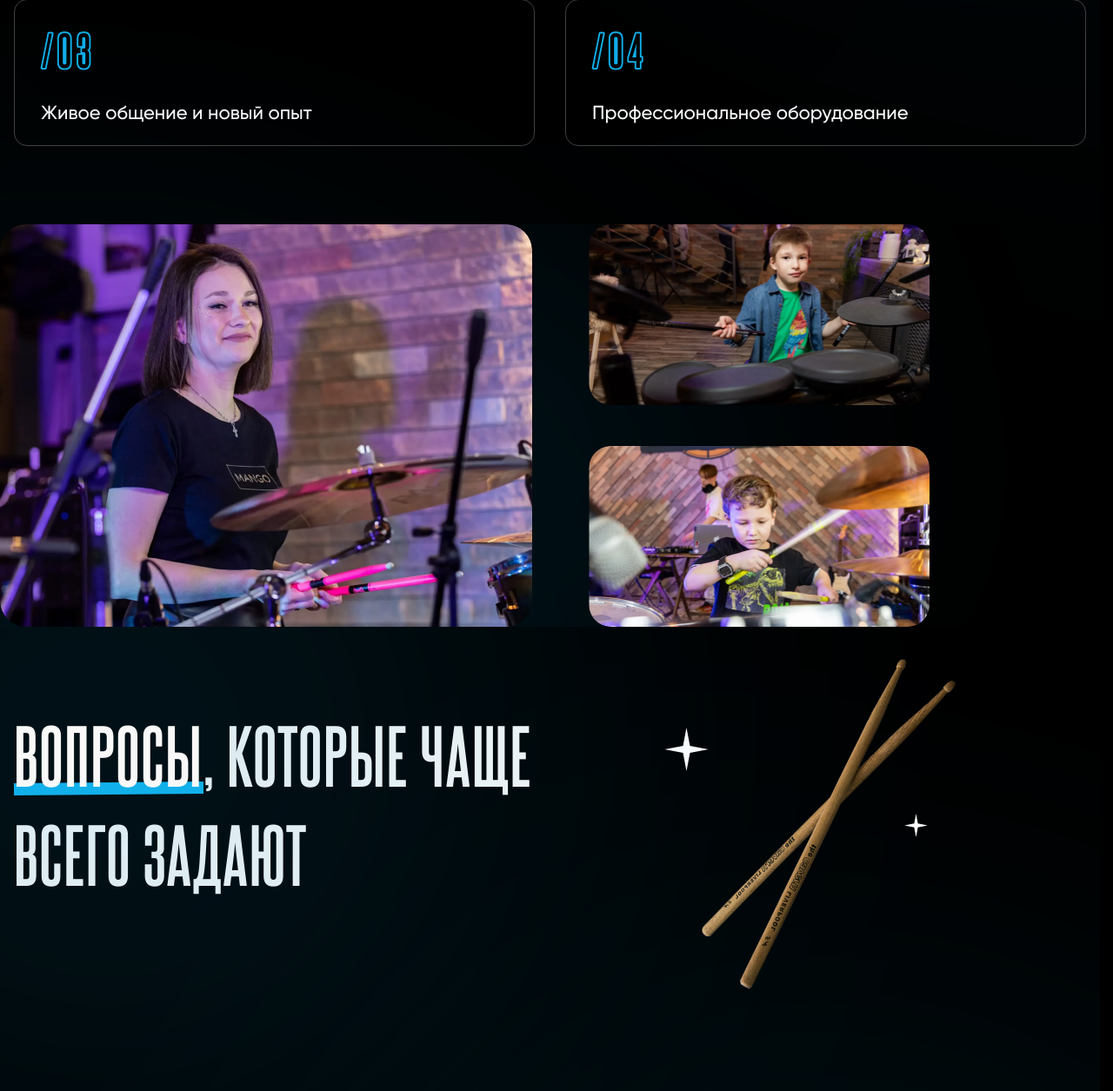
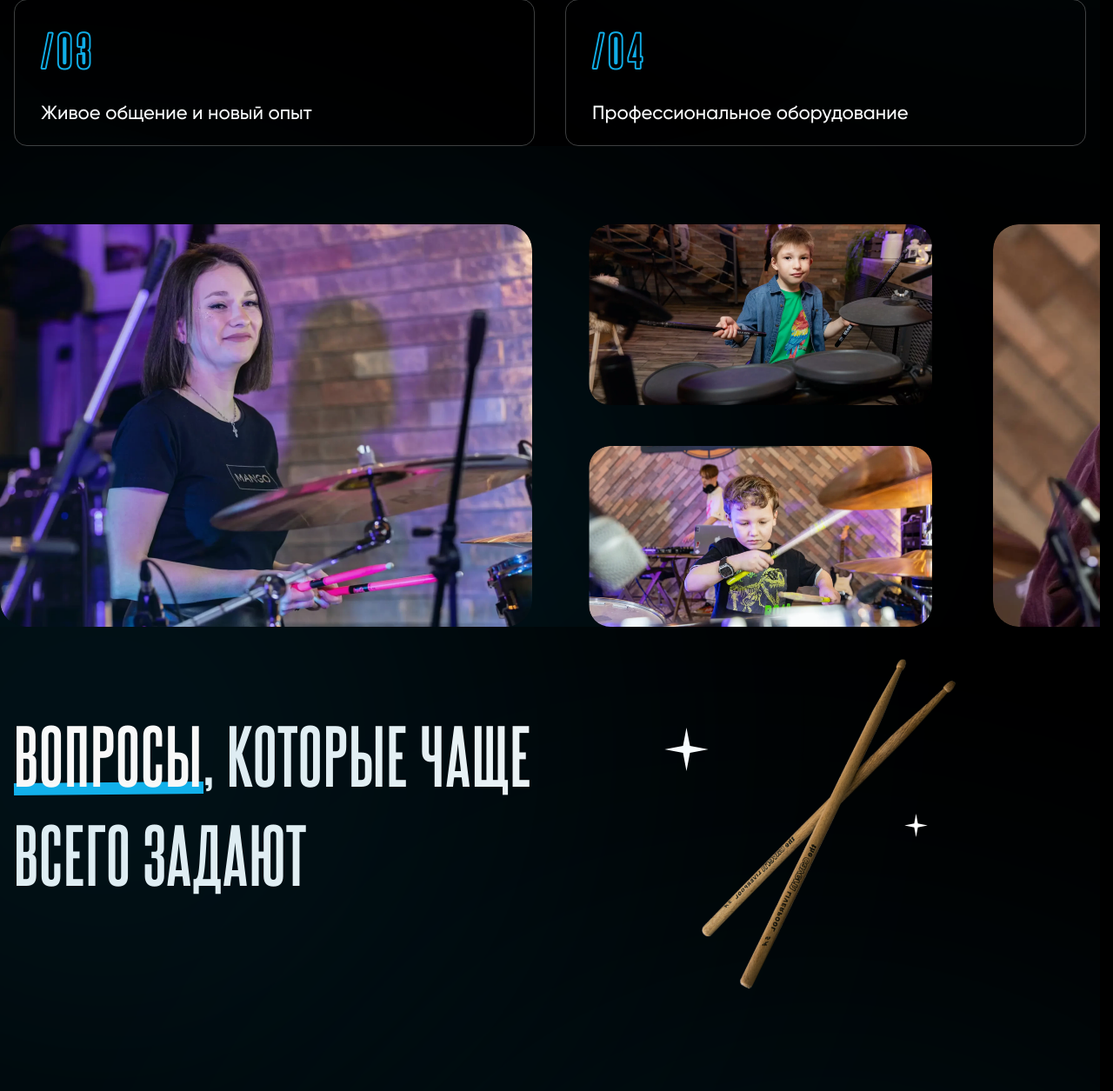
Before and after one commit to Memento-mori-dev/frontend-vite, a PHP site: page / in a window 1280 px wide. Shown: the part 1787-3042 px from the top of the page at 87% size. Run offline with PHP 8.4, Linux system fonts and the light colour scheme; style sheets or scripts are compiled from the project's sources.

Commit message:
подготовка к переделке slider

```diff
--- a/layout/index.html
+++ b/layout/index.html
@@ -196,9 +196,6 @@
 
         <section class="slider section">
           <div class="slider__container">
-            <div class="swiper swiper-slider">
-              <div class="swiper-wrapper">
-                <div class="swiper-slide">
             <div class="slider__item slider__item--blue">
               <img src="./public/images/slider-1.png" alt="" class="slider__big">
 
@@ -206,28 +203,13 @@
 
               <img src="./public/images/slider-3.png" alt="" class="slider__small slider__small--bottom">
             </div>
-                </div>
 
-                <div class="swiper-slide">
             <div class="slider__item">
               <img src="./public/images/slider-4.png" alt="" class="slider__big">
 
               <img src="./public/images/slider-5.png" alt="" class="slider__small slider__small--top">
 
               <img src="./public/images/slider-6.png" alt="" class="slider__small slider__small--bottom">
-                  </div>
-                </div>
-
-                <div class="swiper-slide">
-                  <div class="slider__item slider__item--blue">
-                    <img src="./public/images/slider-1.png" alt="" class="slider__big">
-
-                    <img src="./public/images/slider-2.png" alt="" class="slider__small slider__small--top">
-
-                    <img src="./public/images/slider-3.png" alt="" class="slider__small slider__small--bottom">
-                  </div>
-                </div>
-              </div>
             </div>
           </div>
         </section>
--- a/layout/src/styles/blocks/slider.scss
+++ b/layout/src/styles/blocks/slider.scss
@@ -2,14 +2,9 @@
 
 .slider{
     &__container{
-        // padding-left: var(--container-padding-x);
-
-        margin: auto;
-        width: 100%;
-        max-width: rem(2246);
+        // width: 100%;
 
         display: flex;
-        justify-content: center;
     }
 
     &__item{
@@ -20,7 +15,7 @@
         display: grid;
         grid-template-areas:'big top'
                             'big bottom';
-        grid-template-columns: rem(612) rem(392);
+        grid-template-columns: rem(612) rem(395);
         grid-template-rows: repeat(2, rem(208));
         column-gap: rem(65);
         row-gap: rem(47);
@@ -74,42 +69,4 @@
             border-radius: rem(25);
         }
     }
-
-    @include tablet{
-        &__item{
-            flex-shrink: 0;
-
-            grid-template-areas:'big big'
-                                'top top'
-                                'bottom bottom';
-            grid-template-columns: 1fr;
-            grid-template-rows: repeat(3, auto);
-            row-gap: rem(20);
-        }
-    }
-
-    & .swiper-slider{
-        @media (width <= rem(2228)) {
-            // margin-left: rem(-144);
-            // margin-left: calc((rem(2246) - 100vw) / 2 * -1);
-        }
-
-        & .swiper-slide{
-            // flex-shrink: 1;
-        }
-
-        @include pc-top{
-            // margin-left: -6%;
-        }
-
-        @include tablet{
-            // margin-left: rem(-16);
-
-            & .swiper-slide{
-                // width: 70%;
-
-                // flex-shrink: 0;
-            }
-        }
-    }
 }
```
Lines whose indentation alone changed are shown as unchanged.
